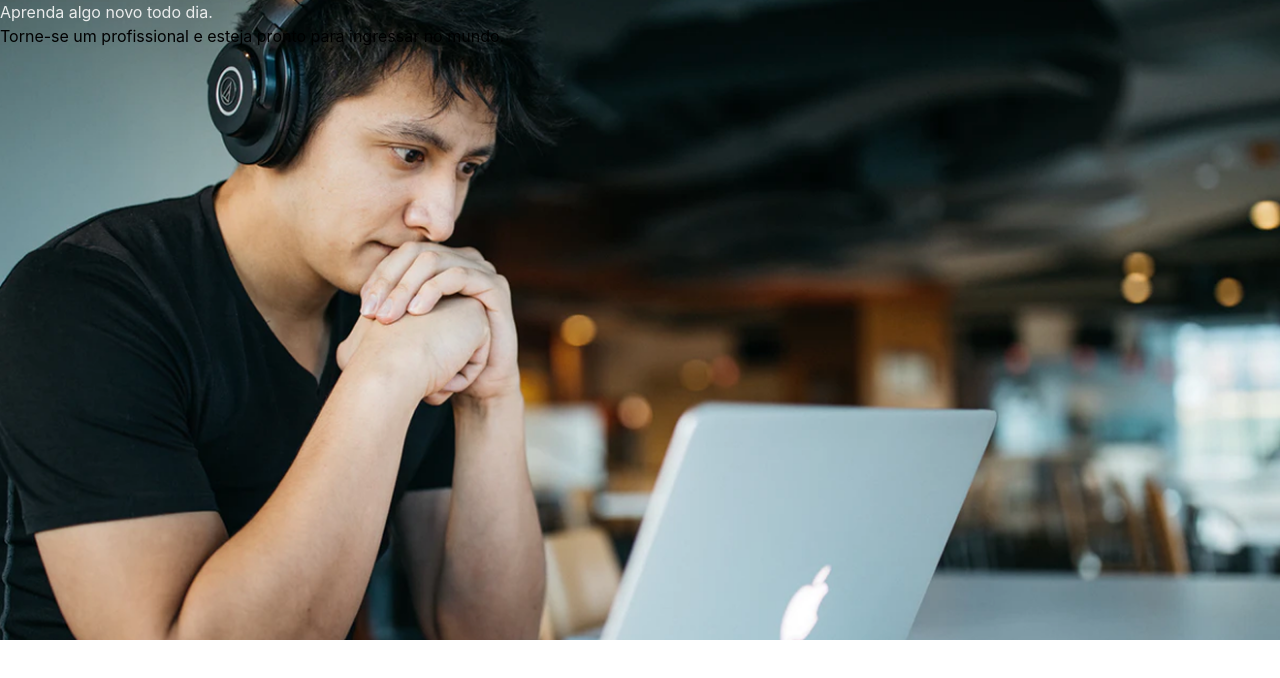
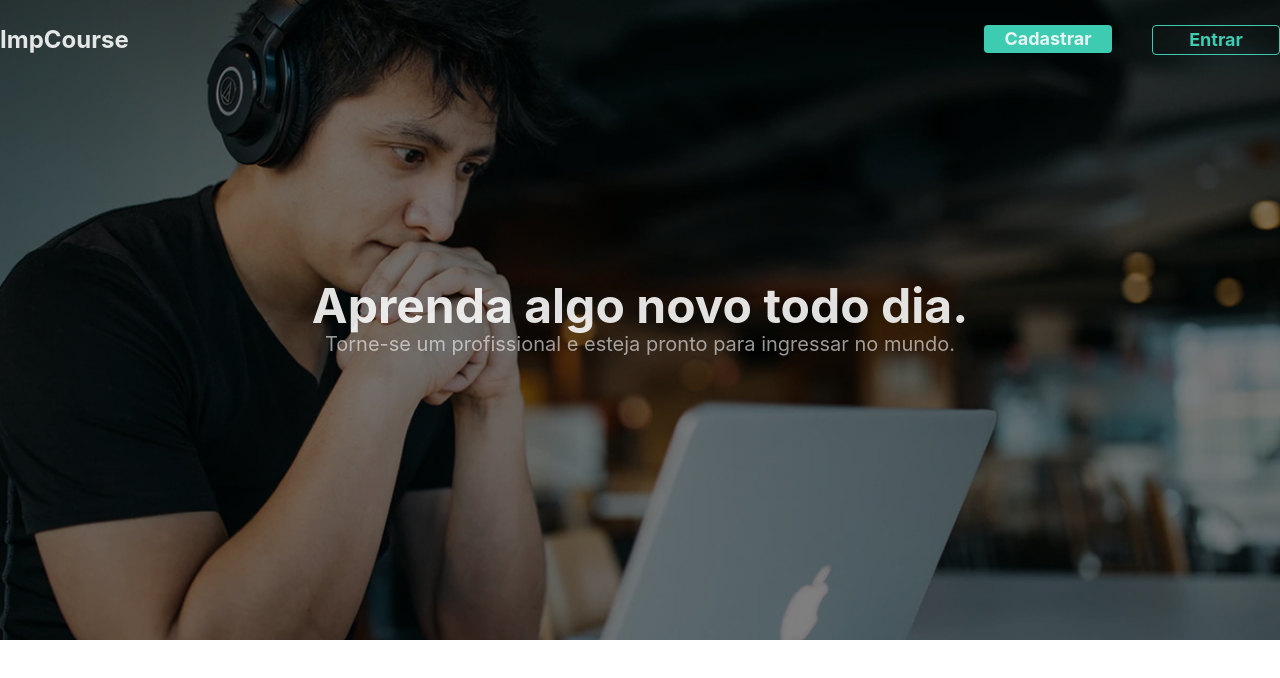
Before and after one commit to GustavoS7/frontend-impcourse, a Next.js app: page /home in a window 1280 px wide. Shown: the top 678 px of the page. Built offline with nearby package versions, Linux system fonts and the light colour scheme.

Commit message:
feat: adicionar navbar a home

```diff
--- a/src/app/home/components/hero.tsx
+++ b/src/app/home/components/hero.tsx
@@ -1,8 +1,15 @@
 export function Hero() {
   return (
-    <div className="bg-[url('/hero.png')] bg-cover bg-center h-[40rem]">
-      <h1 className="text-white90">Aprenda algo novo todo dia.</h1>
-      <h2>Torne-se um profissional e esteja pronto para ingressar no mundo.</h2>
+    <div className="bg-[url('/hero.png')] bg-black bg-opacity-40 bg-cover bg-center h-[40rem] flex justify-center items-center relative">
+      <div className="absolute inset-0 bg-black opacity-50"></div>
+      <div className="relative z-10 text-center">
+        <h1 className="text-white90 text-5xl font-bold">
+          Aprenda algo novo todo dia.
+        </h1>
+        <h2 className="text-white60 text-xl">
+          Torne-se um profissional e esteja pronto para ingressar no mundo.
+        </h2>
+      </div>
     </div>
   );
 }
--- a/src/app/home/page.tsx
+++ b/src/app/home/page.tsx
@@ -1,8 +1,11 @@
+import { Navbar } from '@/components/navbar';
 import { Hero } from './components';
 
 export default function Home() {
   return (
     <div className="">
+      <Navbar />
+
       <Hero />
     </div>
   );
```
